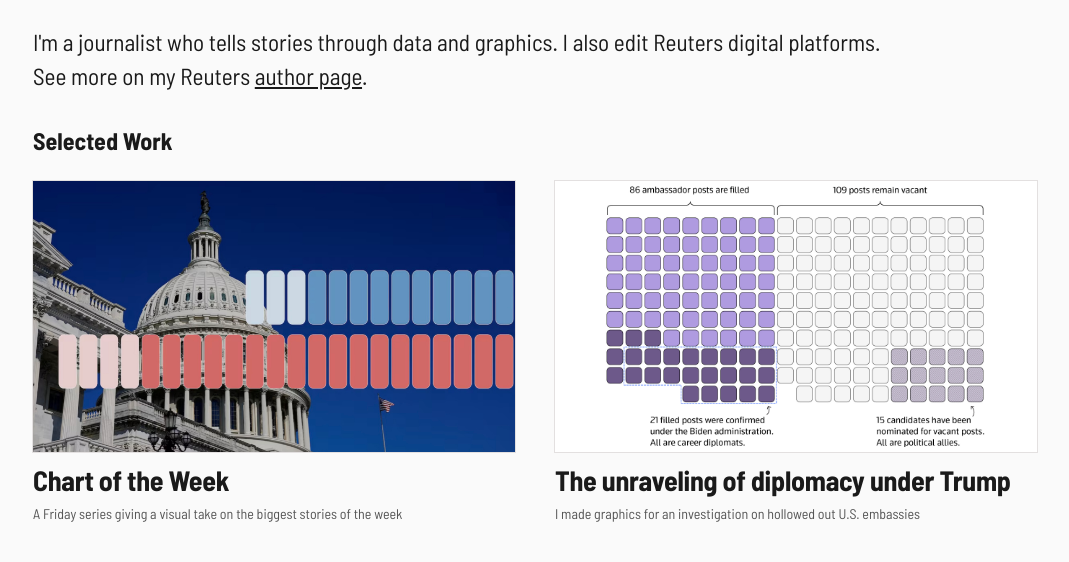
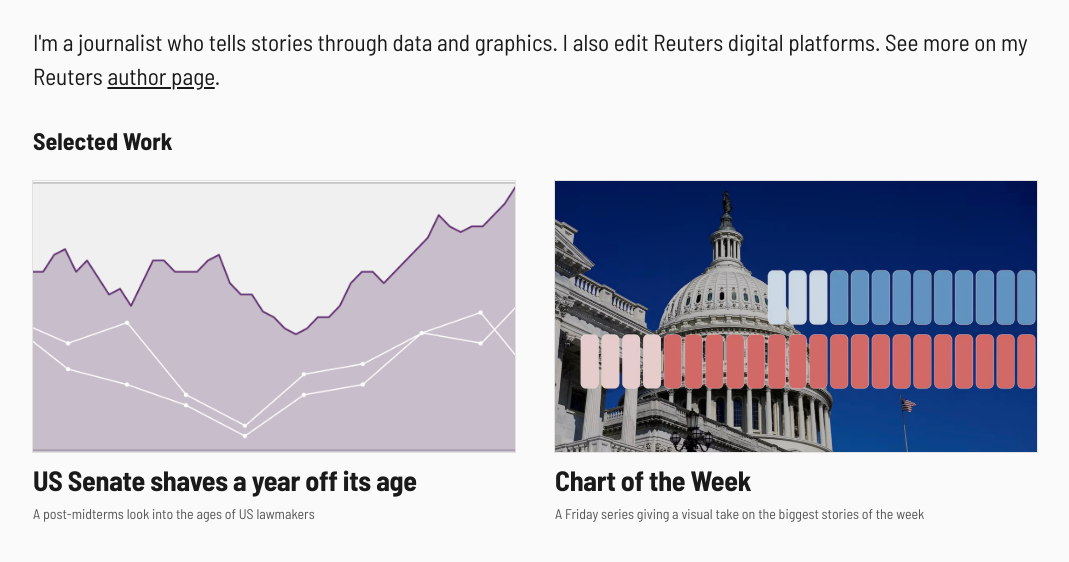
Before and after one commit to benkellerman/ben-kellerman, a plain HTML site: page index.html in a window 1280 px wide. Shown: the part 217-779 px from the top of the page, without its empty margins (105-1174 px from the left). Drawn offline with Linux system fonts and the light colour scheme.

Commit message:
Update index.html

```diff
--- a/index.html
+++ b/index.html
@@ -288,7 +288,9 @@
         </svg>
       </a>
     </div>
-    <p class="hero-bio">I'm a journalist who tells stories through data and graphics. I also edit Reuters digital platforms.<br>See more on my Reuters <a href="https://www.reuters.com/authors/ben-kellerman/" target="_blank" class="author-link">author
+    <p class="hero-bio">I'm a journalist who tells stories through data and graphics. I also edit Reuters digital
+      platforms. See more on my Reuters <a href="https://www.reuters.com/authors/ben-kellerman/" target="_blank"
+        class="author-link">author
         page</a>.</p>
 
   </section>
@@ -296,6 +298,16 @@
   <section class="work" id="work">
     <p class="work-label">Selected Work</p>
     <div class="stories">
+
+      <div class="story-card" style="--hover-color: #86738c;">
+  <a href="https://www.reuters.com/graphics/US-ELECTIONS/GRAPHICS-BLOG/akpelkldzvr/2026-11-23/midterm-results/" target="_blank" rel="noopener">
+    <div class="story-thumb">
+      <img src="lawmakerage.jpg" alt="Lawmaker age">
+    </div>
+    <span class="story-hed">US Senate shaves a year off its age</span>
+  </a>
+  <span class="story-desc">A post-midterms look into the ages of US lawmakers</span>
+</div>
 
       <div class="story-card" style="--hover-color: #3a5ba0;">
         <a href="https://www.reuters.com/chart-of-the-week/" target="_blank" rel="noopener">
```
